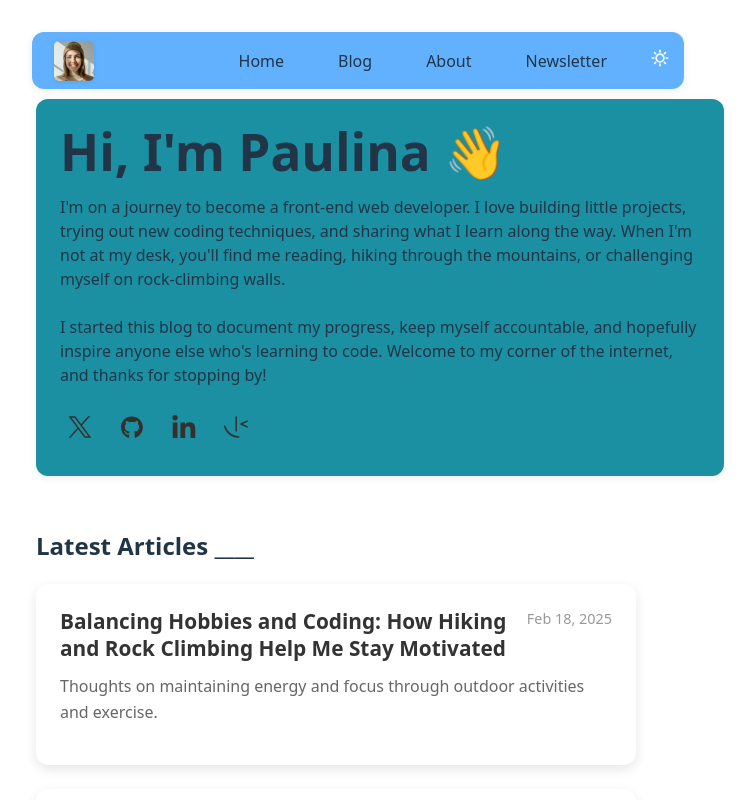
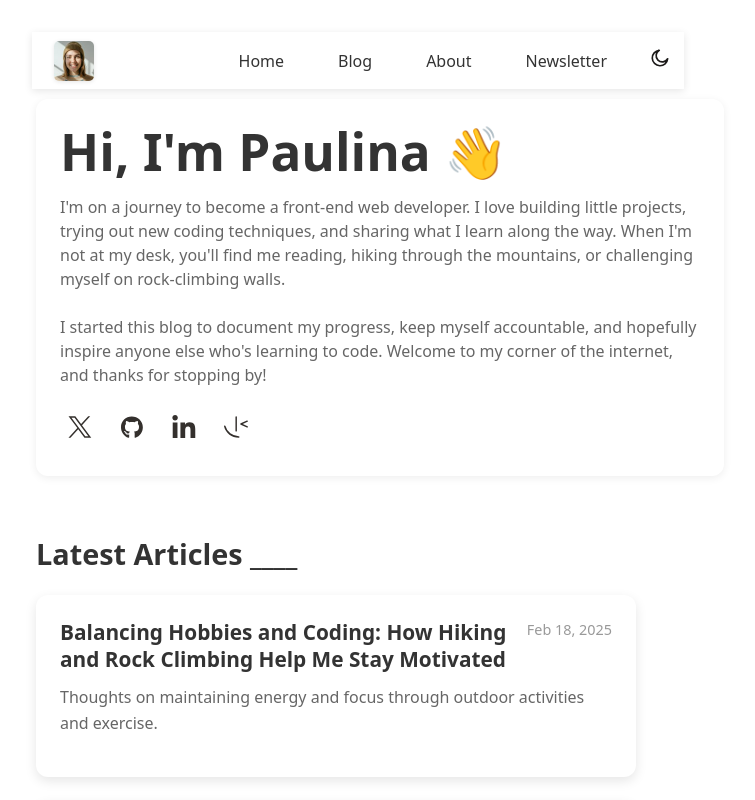
Before and after one commit to AubreyMartin/personal-blog-frontend-mento, a React (Vite) app: page / in a window 1280 px wide. Shown: the top 800 px of the page, without its empty margins (260-1015 px from the left). Built offline with nearby package versions, Linux system fonts and the light colour scheme.

Commit message:
Fix theme colors for Latest Articles title and Newsletter page styling

```diff
--- a/src/App.jsx
+++ b/src/App.jsx
@@ -1,12 +1,15 @@
 import { BrowserRouter, Routes, Route } from "react-router-dom";
+import { ThemeProvider } from "./context/ThemeContext";
 import NavBar from "./components/NavBar";
 import Home from "./pages/Home";
 import Article from "./pages/Article";
 import Blog from "./pages/Blog";
 import Newsletter from "./pages/Newsletter";
 import About from "./pages/about";
+
 function App() {
   return (
+    <ThemeProvider>
       <BrowserRouter>
         <NavBar />
         <Routes>
@@ -17,6 +20,7 @@ function App() {
           <Route path="/article" element={<Article />} />
         </Routes>
       </BrowserRouter>
+    </ThemeProvider>
   );
 }
 
--- a/src/components/ThemeToggle.jsx
+++ b/src/components/ThemeToggle.jsx
@@ -1,14 +1,10 @@
-import React, { useState } from "react";
+import React from "react";
+import { useTheme } from "../context/ThemeContext";
 import sunImg from "../assets/images/icon-sun.svg";
 import moonImg from "../assets/images/icon-moon.svg";
 
 const ThemeToggle = () => {
-  const [darkMode, setDarkMode] = useState(false);
-
-  const toggleTheme = () => {
-    setDarkMode((prev) => !prev);
-    // You can add logic here to actually change the theme
-  };
+  const { isDarkMode, toggleTheme } = useTheme();
 
   return (
     <button
@@ -16,14 +12,10 @@ const ThemeToggle = () => {
       className="theme-toggle"
       aria-label="Toggle dark/light mode"
     >
-      {darkMode ? (
-        <span role="img" aria-label="Moon">
-          <img src={moonImg} alt="Moon" />
-        </span>
+      {isDarkMode ? (
+        <img src={sunImg} alt="Switch to light mode" />
       ) : (
-        <span role="img" aria-label="Sun">
-          <img src={sunImg} alt="Sun" />
-        </span>
+        <img src={moonImg} alt="Switch to dark mode" />
       )}
     </button>
   );
--- /dev/null
+++ b/src/context/ThemeContext.jsx
@@ -0,0 +1,50 @@
+import React, { createContext, useContext, useState, useEffect } from "react";
+
+const ThemeContext = createContext();
+
+export const useTheme = () => {
+  const context = useContext(ThemeContext);
+  if (!context) {
+    throw new Error("useTheme must be used within a ThemeProvider");
+  }
+  return context;
+};
+
+export const ThemeProvider = ({ children }) => {
+  const [isDarkMode, setIsDarkMode] = useState(() => {
+    // Check localStorage for saved theme preference
+    const savedTheme = localStorage.getItem("theme");
+    if (savedTheme) {
+      return savedTheme === "dark";
+    }
+    // Default to light mode
+    return false;
+  });
+
+  useEffect(() => {
+    // Save theme preference to localStorage
+    localStorage.setItem("theme", isDarkMode ? "dark" : "light");
+
+    // Apply theme to document body
+    if (isDarkMode) {
+      document.body.classList.add("dark-theme");
+      document.body.classList.remove("light-theme");
+    } else {
+      document.body.classList.add("light-theme");
+      document.body.classList.remove("dark-theme");
+    }
+  }, [isDarkMode]);
+
+  const toggleTheme = () => {
+    setIsDarkMode((prev) => !prev);
+  };
+
+  const value = {
+    isDarkMode,
+    toggleTheme,
+  };
+
+  return (
+    <ThemeContext.Provider value={value}>{children}</ThemeContext.Provider>
+  );
+};
--- a/src/index.css
+++ b/src/index.css
@@ -4,8 +4,8 @@
   font-weight: 400;
 
   color-scheme: light dark;
-  color: rgba(255, 255, 255, 0.87);
-  background-color: #242424;
+  color: var(--text-primary);
+  background-color: var(--bg-primary);
 
   font-synthesis: none;
   text-rendering: optimizeLegibility;
@@ -19,6 +19,8 @@ body {
   place-items: center;
   min-width: 320px;
   min-height: 100vh;
+  background-color: var(--bg-primary);
+  transition: background-color 0.3s ease;
 }
 
 a {
@@ -35,6 +37,11 @@ h1 {
   margin: 0;
   font-size: 3.2em;
   line-height: 1.1;
+  color: var(--text-primary);
+}
+
+p {
+  color: var(--text-secondary);
 }
 
 button {
@@ -64,6 +71,8 @@ button:focus-visible {
   margin: 0 auto;
   padding: 2rem;
   text-align: left;
+  background-color: var(--bg-primary);
+  transition: background-color 0.3s ease;
 }
 
 /* ========== Navbar ========== */
@@ -75,11 +84,11 @@ button:focus-visible {
   align-items: center;
   gap: 16px;
   padding: 8px 6px;
-  background: rgba(30, 144, 255, 0.7); /* DodgerBlue with transparency */
-  border-radius: 12px;
-  box-shadow: 0 2px 8px rgba(0, 0, 0, 0.07);
+  background: var(--navbar-bg);
+  box-shadow: 0 2px 8px var(--shadow-color);
   backdrop-filter: blur(12px);
   align-self: flex-start;
+  color: var(--text-primary);
 }
 
 .navbar__item {
@@ -88,7 +97,7 @@ button:focus-visible {
 
 .navbar__link {
   border: none;
-  color: #222;
+  color: var(--text-primary);
   font: inherit;
   cursor: pointer;
   padding: 8px 19px;
@@ -104,7 +113,7 @@ button:focus-visible {
 
 .navbar__link:hover {
   color: #646cff;
-  background: #f0f0f0;
+  background: var(--bg-secondary);
 }
 
 .navbar__avatar {
@@ -133,7 +142,7 @@ button:focus-visible {
 }
 
 .theme-toggle:hover {
-  background: #f0f0f0;
+  background: var(--bg-secondary);
 }
 
 .theme-toggle img {
@@ -155,7 +164,7 @@ button:focus-visible {
 .home__container {
   width: 100%;
   max-width: 640px;
-  background-color: #1a90a2;
+  background-color: transparent;
   border-radius: 12px;
   box-shadow: 0 2px 8px rgba(0, 0, 0, 0.07);
   padding: 24px;
@@ -203,23 +212,28 @@ button:focus-visible {
   align-self: flex-start;
 }
 
+.articles-container h2 {
+  color: var(--text-primary);
+  font-size: 1.8em;
+  margin-bottom: 20px;
+}
+
 .article-card {
-  border-radius: 8px;
   padding: 16px;
   margin-bottom: 16px;
-  background: #fff;
-  color: #333;
+  background: var(--card-bg);
+  color: var(--text-primary);
   text-align: left;
 }
 
 .article-card h3 {
   margin: 0 0 8px 0;
-  color: #333;
+  color: var(--text-primary);
 }
 
 .article-card p {
   margin: 4px 0;
-  color: #666;
+  color: var(--text-secondary);
 }
 
 .view-all-button {
@@ -229,53 +243,92 @@ button:focus-visible {
   align-items: left;
 }
 
+/* ========== Newsletter Container ========== */
+.newsletter-container {
+  max-width: 600px;
+  margin: 0 auto 2rem auto;
+  text-align: left;
+}
+
+.newsletter-container h1 {
+  color: var(--text-primary);
+  margin-bottom: 20px;
+}
+
+.newsletter-container p {
+  color: var(--text-secondary);
+  line-height: 1.6;
+  margin-bottom: 16px;
+}
+
+.newsletter-container h3 {
+  color: var(--text-primary);
+  font-size: 1.2em;
+  margin-bottom: 20px;
+}
+
 /* ========== Newsletter Form ========== */
 .newsletter-form {
-  max-width: 400px;
+  max-width: 600px;
   margin: 2rem auto;
   padding: 16px;
-  border: 1px solid #eee;
+  border: 0px solid var(--border-color);
   border-radius: 8px;
-  background: #fff;
-  color: #333;
+  background: var(--card-bg);
+  color: var(--text-primary);
 }
 
 .newsletter-form h2 {
   margin: 0 0 16px 0;
-  color: #333;
+  color: var(--text-primary);
 }
 
 .newsletter-form input {
   width: 100%;
   padding: 8px;
   margin-bottom: 12px;
-  border: 1px solid #ddd;
+  border: 1px solid var(--border-color);
   border-radius: 4px;
   font-size: 14px;
+  background: var(--bg-primary);
+  color: var(--text-primary);
 }
 
 .newsletter-form button {
-  width: 100%;
+  width: 158px;
+  height: 51px;
   padding: 8px;
-  background: #ff1e3c;
-  color: white;
+  background: #93cefc;
+  color: black;
+  color: var(--text-primary);
+
   border: none;
   border-radius: 4px;
   cursor: pointer;
   font-size: 14px;
 }
 
-.newsletter-form button:hover {
-  background: #d91a32;
+.newsletter-form .unsubscribe-button {
+  margin-top: 10px;
+  width: 600px;
+  height: 21px;
+  border: 0px solid var(--border-color);
+  height: 51px;
+  padding: 8px;
+  background: transparent;
+  align-self: start;
+  text-align: left;
+  color: #000000;
+  color: var(--text-primary);
 }
 
 /* ========== Footer ========== */
 .footer {
   width: 100%;
   max-width: 600px;
-  background: rgba(30, 144, 255, 0.7);
+  background: var(--footer-bg);
   border-radius: 12px;
-  box-shadow: 0 2px 8px rgba(0, 0, 0, 0.07);
+  box-shadow: 0 2px 8px var(--shadow-color);
   margin: 0;
   display: flex;
   flex-direction: row;
@@ -287,7 +340,7 @@ button:focus-visible {
 }
 
 .footer__text {
-  color: #fff;
+  color: var(--text-primary);
   font-size: 1em;
   text-align: left;
 }
@@ -298,7 +351,7 @@ button:focus-visible {
 }
 
 .footer__icon {
-  color: #fff;
+  color: var(--text-primary);
   text-decoration: none;
   font-weight: 500;
   padding: 4px 8px;
@@ -307,7 +360,7 @@ button:focus-visible {
 }
 
 .footer__icon:hover {
-  background: #fff;
+  background: var(--bg-primary);
   color: #1e90ff;
 }
 
@@ -325,12 +378,12 @@ button:focus-visible {
 }
 
 .page-container h1 {
-  color: #333;
+  color: var(--text-primary);
   margin-bottom: 1rem;
 }
 
 .page-container p {
-  color: #666;
+  color: var(--text-secondary);
   line-height: 1.6;
 }
 
@@ -356,7 +409,7 @@ button:focus-visible {
 }
 
 .blog-page h1 {
-  color: #333;
+  color: var(--text-primary);
   font-size: 2.5em;
   margin-bottom: 30px;
   text-align: left;
@@ -365,7 +418,7 @@ button:focus-visible {
 .blog-page .blog-post {
   width: 100%;
   max-width: 600px;
-  background:transparent;
+  background: transparent;
   border-radius: 0px;
   padding: 10px;
   margin-bottom: 10px;
@@ -374,17 +427,17 @@ button:focus-visible {
 
 .blog-page .blog-post:hover {
   transform: translateY(-4px);
-  box-shadow: 0 8px 24px rgba(0, 0, 0, 0.15);
+  box-shadow: 0 8px 24px var(--shadow-color);
 }
 
 .blog-page .blog-post h3 {
-  color: #333;
+  color: var(--text-primary);
   margin-bottom: 12px;
   font-size: 1.3em;
 }
 
 .blog-page .blog-post p {
-  color: #666;
+  color: var(--text-secondary);
   line-height: 1.6;
   margin-bottom: 16px;
 }
@@ -397,33 +450,36 @@ button:focus-visible {
   margin-top: 16px;
 }
 
+.blog-page .blog-post .post-date {
+  color: var(--text-muted);
+  font-size: 0.9em;
+  font-weight: 500;
+}
+
 .blog-page .blog-intro {
   text-align: left;
-  color: #666;
+  color: var(--text-secondary);
   font-size: 1.1em;
   line-height: 1.6;
   margin-bottom: 20px;
   max-width: 600px;
-
 }
-
-
 
 /* Enhanced Article Card Styles */
 .article-card {
   border-radius: 12px;
   padding: 24px;
   margin-bottom: 24px;
-  color: #333;
+  color: var(--text-primary);
   text-align: left;
-  box-shadow: 0 4px 12px rgba(0, 0, 0, 0.1);
+  box-shadow: 0 4px 12px var(--shadow-color);
   transition: transform 0.2s, box-shadow 0.2s;
   cursor: pointer;
 }
 
 .article-card:hover {
   transform: translateY(-4px);
-  box-shadow: 0 8px 24px rgba(0, 0, 0, 0.15);
+  box-shadow: 0 8px 24px var(--shadow-color);
 }
 
 .article-card .article-header {
@@ -435,7 +491,7 @@ button:focus-visible {
 
 .article-card .article-header h3 {
   margin: 0;
-  color: #333;
+  color: var(--text-primary);
   font-size: 1.3em;
   line-height: 1.3;
   flex: 1;
@@ -443,13 +499,13 @@ button:focus-visible {
 }
 
 .article-card .article-date {
-  color: #999;
+  color: var(--text-muted);
   font-size: 0.9em;
   white-space: nowrap;
 }
 
 .article-card .article-description {
-  color: #666;
+  color: var(--text-secondary);
   line-height: 1.6;
   margin-bottom: 16px;
 }
@@ -458,13 +514,13 @@ button:focus-visible {
   display: flex;
   justify-content: left;
   gap: 16px;
-  color: #999;
+  color: var(--text-muted);
   font-size: 0.9em;
 }
 
 .article-card .read-time,
 .article-card .category {
-  background: #f8f9fa;
+  background: var(--bg-secondary);
   padding: 4px 8px;
   border-radius: 4px;
   font-size: 0.8em;
@@ -479,28 +535,28 @@ button:focus-visible {
 }
 
 .about-page h1 {
-  color: #333;
+  color: var(--text-primary);
   font-size: 2.5em;
   margin-bottom: 30px;
   text-align: center;
 }
 
 .about-page .about-content {
-  background: #fff;
+  background: var(--card-bg);
   border-radius: 12px;
   padding: 30px;
-  box-shadow: 0 4px 12px rgba(0, 0, 0, 0.1);
+  box-shadow: 0 4px 12px var(--shadow-color);
   line-height: 1.8;
 }
 
 .about-page .about-content h2 {
-  color: #333;
+  color: var(--text-primary);
   margin: 30px 0 15px 0;
   font-size: 1.5em;
 }
 
 .about-page .about-content p {
-  color: #666;
+  color: var(--text-secondary);
   margin-bottom: 20px;
 }
 
@@ -516,11 +572,11 @@ button:focus-visible {
 }
 
 .about-page .skill-item {
-  background: #f8f9fa;
+  background: var(--bg-secondary);
   padding: 12px 16px;
   border-radius: 8px;
   text-align: center;
-  color: #333;
+  color: var(--text-primary);
   font-weight: 500;
 }
 
@@ -533,21 +589,21 @@ button:focus-visible {
 }
 
 .newsletter-page h1 {
-  color: #333;
+  color: var(--text-primary);
   font-size: 2.5em;
   margin-bottom: 30px;
   text-align: center;
 }
 
 .newsletter-page .newsletter-content {
-  background: #fff;
+  background: var(--card-bg);
   border-radius: 12px;
   padding: 30px;
-  box-shadow: 0 4px 12px rgba(0, 0, 0, 0.1);
+  box-shadow: 0 4px 12px var(--shadow-color);
 }
 
 .newsletter-page .newsletter-content p {
-  color: #ffffff;
+  color: var(--text-secondary);
   line-height: 1.6;
   margin-bottom: 25px;
   text-align: center;
@@ -562,6 +618,7 @@ button:focus-visible {
 }
 
 .newsletter-page .newsletter-form h2 {
+  color: var(--text-primary);
   margin-bottom: 20px;
   text-align: center;
 }
@@ -570,10 +627,12 @@ button:focus-visible {
   width: 100%;
   padding: 12px 16px;
   margin-bottom: 16px;
-  border: 2px solid #e1e5e9;
+  border: 2px solid var(--border-color);
   border-radius: 8px;
   font-size: 16px;
   transition: border-color 0.2s;
+  background: var(--bg-primary);
+  color: var(--text-primary);
 }
 
 .newsletter-page .newsletter-form input:focus {
@@ -603,14 +662,14 @@ button:focus-visible {
 }
 
 .article-page h1 {
-  color: #333;
+  color: var(--text-primary);
   font-size: 2.5em;
   margin-bottom: 20px;
   line-height: 1.2;
 }
 
 .article-page .article-meta {
-  color: #999;
+  color: var(--text-muted);
   font-size: 0.9em;
   margin-bottom: 30px;
   display: flex;
@@ -619,27 +678,27 @@ button:focus-visible {
 }
 
 .article-page .article-content {
-  background: #fff;
+  background: var(--card-bg);
   border-radius: 12px;
   padding: 30px;
-  box-shadow: 0 4px 12px rgba(0, 0, 0, 0.1);
+  box-shadow: 0 4px 12px var(--shadow-color);
   line-height: 1.8;
 }
 
 .article-page .article-content h2 {
-  color: #333;
+  color: var(--text-primary);
   margin: 30px 0 15px 0;
   font-size: 1.5em;
 }
 
 .article-page .article-content h3 {
-  color: #333;
+  color: var(--text-primary);
   margin: 25px 0 12px 0;
   font-size: 1.3em;
 }
 
 .article-page .article-content p {
-  color: #666;
+  color: var(--text-secondary);
   margin-bottom: 20px;
 }
 
@@ -652,7 +711,7 @@ button:focus-visible {
 }
 
 .article-page .article-content code {
-  background: #f8f9fa;
+  background: var(--bg-secondary);
   padding: 2px 6px;
   border-radius: 4px;
   font-family: "Fira Code", monospace;
@@ -660,7 +719,7 @@ button:focus-visible {
 }
 
 .article-page .article-content pre {
-  background: #f8f9fa;
+  background: var(--bg-secondary);
   padding: 20px;
   border-radius: 8px;
   overflow-x: auto;
@@ -672,11 +731,42 @@ button:focus-visible {
   padding: 0;
 }
 
+/* ========== Theme Variables ========== */
+:root {
+  /* Light theme colors */
+  --bg-primary: #ffffff;
+  --bg-secondary: #f8f9fa;
+  --text-primary: #333333;
+  --text-secondary: #666666;
+  --text-muted: #999999;
+  --border-color: #e1e5e9;
+  --shadow-color: rgba(0, 0, 0, 0.1);
+  --navbar-bg: transparent;
+  --footer-bg: transparent;
+  --card-bg: #ffffff;
+  --home-bg: #1a90a2;
+}
+
+/* ========== Dark Theme ========== */
+.dark-theme {
+  --bg-primary: #000000;
+  --bg-secondary: #1a1a1a;
+  --text-primary: #ffffff;
+  --text-secondary: #cccccc;
+  --text-muted: #999999;
+  --border-color: #404040;
+  --shadow-color: rgba(0, 0, 0, 0.3);
+  --navbar-bg: transparent;
+  --footer-bg: transparent;
+  --card-bg: #1a1a1a;
+  --home-bg: #0d4a52;
+}
+
 /* ========== Light Mode ========== */
 @media (prefers-color-scheme: light) {
   :root {
-    color: #213547;
-    background-color: #ffffff;
+    color: var(--text-primary);
+    background-color: var(--bg-primary);
   }
 
   a:hover {
@@ -684,23 +774,23 @@ button:focus-visible {
   }
 
   button {
-    background-color: #f9f9f9;
+    background-color: var(--bg-secondary);
   }
 
   .navbar__link {
-    color: #213547;
+    color: var(--text-primary);
   }
 
   .article-card {
-    background: #fff;
-    color: #333;
-    border-color: #ddd;
+    background: var(--card-bg);
+    color: var(--text-primary);
+    border-color: var(--border-color);
   }
 
   .newsletter-form {
-    background: #fff;
-    color: #333;
-    border-color: #ddd;
+    background: var(--card-bg);
+    color: var(--text-primary);
+    border-color: var(--border-color);
   }
 }
 
--- a/src/pages/Newsletter.jsx
+++ b/src/pages/Newsletter.jsx
@@ -19,9 +19,8 @@ const Newsletter = () => (
     </div>
     <div className="newsletter-form">
       <form>
-        <title>Email Address</title>
+        <h4>Email Address</h4>
         <input type="email" placeholder="email@example.com" />
-        <br />
         <button className="newsletter-button" type="Stay updated">
           Stay updated
         </button>
```
Lines whose indentation alone changed are shown as unchanged.
